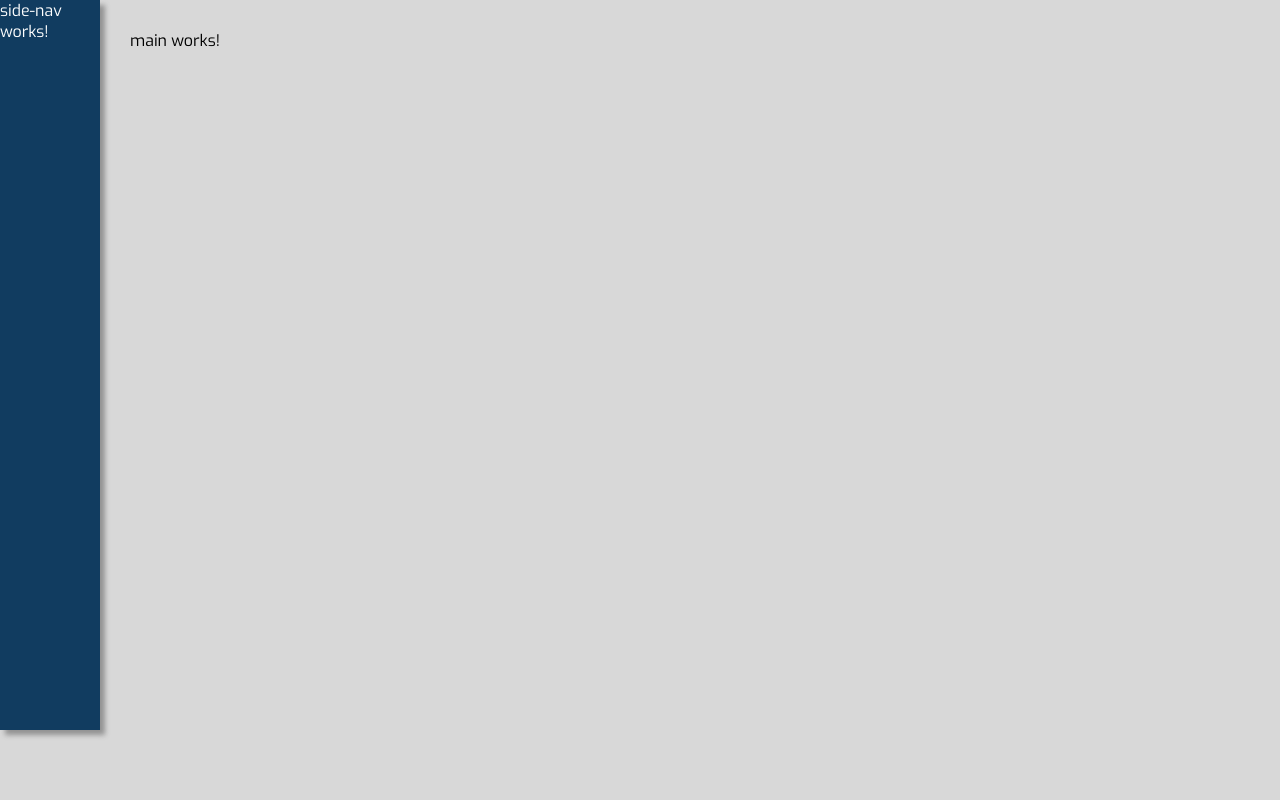
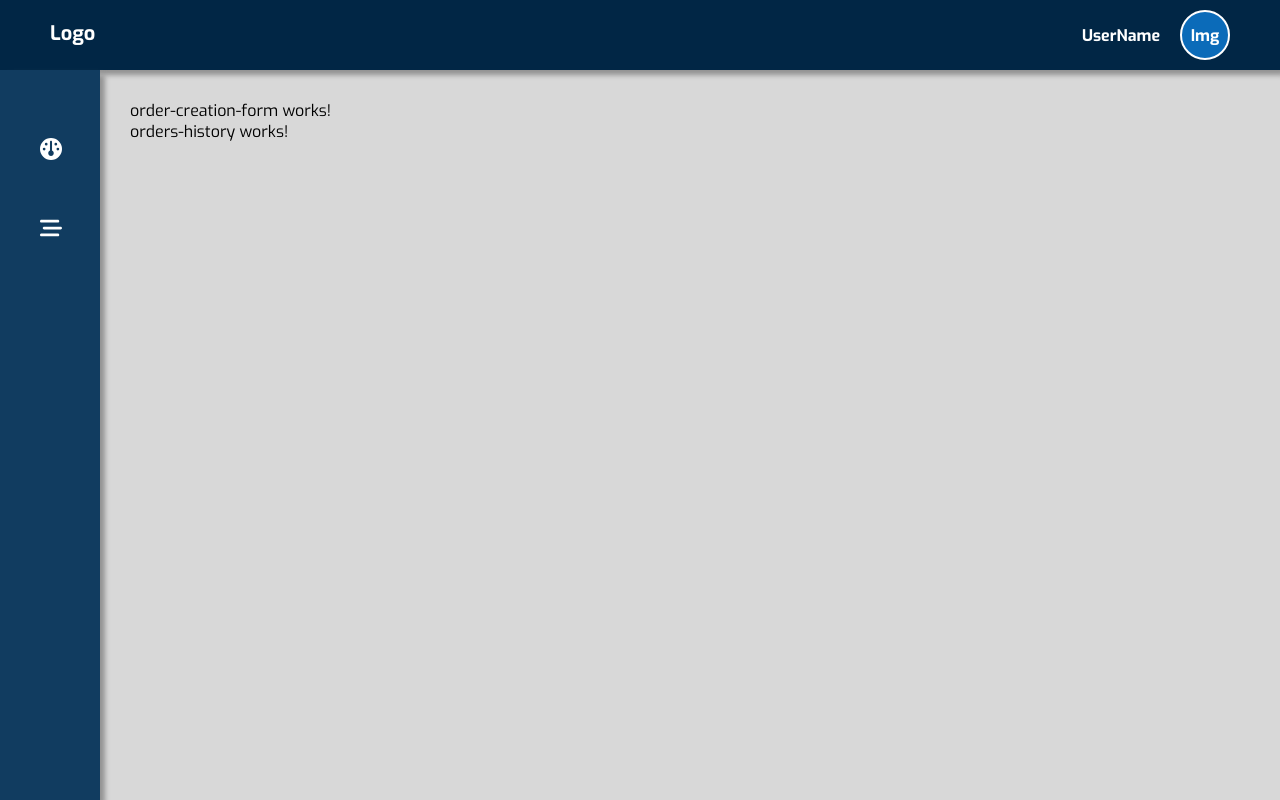
Before and after one commit to Sherifwaelnagaty/Real-Time-Stock-Exchange-Dashboard, an Angular app: page / in a window 1280 px wide. Built offline with nearby package versions, Linux system fonts and the light colour scheme; a web font is replaced by a local one.

Commit message:
Implement sidebar and main Components

```diff
--- a/package.json
+++ b/package.json
@@ -18,6 +18,9 @@
     "@angular/platform-browser": "^17.1.0",
     "@angular/platform-browser-dynamic": "^17.1.0",
     "@angular/router": "^17.1.0",
+    "@fortawesome/angular-fontawesome": "^0.14.1",
+    "@fortawesome/fontawesome-svg-core": "^6.4.2",
+    "@fortawesome/free-solid-svg-icons": "^6.4.2",
     "rxjs": "~7.8.0",
     "tslib": "^2.3.0",
     "zone.js": "~0.14.3"
--- a/src/app/app.module.ts
+++ b/src/app/app.module.ts
@@ -10,6 +10,7 @@ import { TopWidgetsComponent } from './top-widgets/top-widgets.component';
 import { OrderCreationFormComponent } from './order-creation-form/order-creation-form.component';
 import { StockDashboardComponent } from './stock-dashboard/stock-dashboard.component';
 import { OrdersHistoryComponent } from './orders-history/orders-history.component';
+import { FontAwesomeModule } from '@fortawesome/angular-fontawesome';
 
 @NgModule({
   declarations: [
@@ -24,7 +25,8 @@ import { OrdersHistoryComponent } from './orders-history/orders-history.componen
   ],
   imports: [
     BrowserModule,
-    AppRoutingModule
+    AppRoutingModule,
+    FontAwesomeModule
   ],
   providers: [],
   bootstrap: [AppComponent]
--- a/src/app/header/header.component.css
+++ b/src/app/header/header.component.css
@@ -0,0 +1,30 @@
+.header {
+  height: 70px;
+  padding: 20px 50px;
+  background-color: rgb(1, 38, 69);
+  color: #fff;
+  display: flex;
+  justify-content: space-between;
+  box-shadow: 5px 5px 5px #939393;
+  .logo {
+    font-weight: bold;
+    font-size: 20px;
+  }
+  .user {
+    display: flex;
+    align-items: center;
+    font-weight: bold;
+    .user-image {
+      width: 50px;
+      height: 50px;
+      border-radius: 50%;
+      border: 2px solid #fff;
+      background-color: rgb(11, 107, 185);
+      margin-left: 20px;
+      display: flex;
+      align-items: center;
+      justify-content: center;
+      font-weight: bold;
+    }
+  }
+}
--- a/src/app/header/header.component.html
+++ b/src/app/header/header.component.html
@@ -0,0 +1,7 @@
+<div class="header">
+  <div class="logo">Logo</div>
+  <div class="user">
+    <div class="user-name">UserName</div>
+    <div class="user-image">Img</div>
+  </div>
+</div>
--- a/src/app/main/main.component.css
+++ b/src/app/main/main.component.css
@@ -0,0 +1,87 @@
+.top-section {
+  @media only screen and (max-width: 1600px) {
+    width: 1280px;
+  }
+  @media only screen and (max-width: 1500px) {
+    width: 1180px;
+  }
+  @media only screen and (max-width: 1400px) {
+    width: 1080px;
+  }
+  @media only screen and (max-width: 1200px) {
+    width: 980px;
+  }
+}
+.middle-section {
+  display: flex;
+  justify-content: space-between;
+  @media only screen and (max-width: 1600px) {
+    width: 1280px;
+  }
+  @media only screen and (max-width: 1500px) {
+    width: 1180px;
+  }
+  @media only screen and (max-width: 1400px) {
+    width: 1080px;
+  }
+  @media only screen and (max-width: 1200px) {
+    width: 980px;
+  }
+  .widget {
+    height: 350px;
+    background-color: #fff;
+    border-radius: 5px;
+    margin: 10px;
+    box-shadow: 5px 5px 5px #939393;
+    &.left {
+      width: 890px;
+      @media only screen and (max-width: 1600px) {
+        width: 790px;
+      }
+      @media only screen and (max-width: 1500px) {
+        width: 690px;
+      }
+      @media only screen and (max-width: 1400px) {
+        width: 590px;
+      }
+      @media only screen and (max-width: 1200px) {
+        width: 490px;
+      }
+    }
+    &.right {
+      width: 450px;
+    }
+  }
+}
+.bottom-section {
+  display: flex;
+  justify-content: space-between;
+  .widget {
+    height: 250px;
+    background-color: #fff;
+    border-radius: 5px;
+    margin: 10px;
+    box-shadow: 5px 5px 5px #939393;
+    &.left {
+      width: 670px;
+      @media only screen and (max-width: 1200px) {
+        width: 570px;
+      }
+    }
+    &.right {
+      width: 670px;
+      @media only screen and (max-width: 1600px) {
+        width: 570px;
+      }
+      @media only screen and (max-width: 1500px) {
+        width: 470px;
+      }
+      @media only screen and (max-width: 1400px) {
+        width: 370px;
+      }
+      @media only screen and (max-width: 1200px) {
+        width: 370px;
+      }
+    }
+  }
+}
--- a/src/app/main/main.component.html
+++ b/src/app/main/main.component.html
@@ -1 +1,6 @@
-<p>main works!</p>
+<div class="top-section">
+  <app-order-creation-form></app-order-creation-form>
+</div>
+<div class="bottom-section">
+  <app-orders-history></app-orders-history>
+</div>
--- a/src/app/side-nav/side-nav.component.css
+++ b/src/app/side-nav/side-nav.component.css
@@ -0,0 +1,23 @@
+.nav-items {
+  padding-top: 40px;
+  .nav-item {
+    padding: 25px 50px;
+    cursor: pointer;
+    @media only screen and (max-width: 1300px) {
+      padding: 25px 40px;
+    }
+    &:hover {
+      background-color: rgb(1, 38, 69);
+    }
+    fa-icon {
+      margin-right: 20px;
+      font-size: 22px;
+    }
+    span {
+      display: inline;
+      @media only screen and (max-width: 1300px) {
+        display: none;
+      }
+    }
+  }
+}
--- a/src/app/side-nav/side-nav.component.html
+++ b/src/app/side-nav/side-nav.component.html
@@ -1 +1,10 @@
-<p>side-nav works!</p>
+<div class="nav-items">
+  <div class="nav-item">
+    <fa-icon [icon]="faDashboard"></fa-icon>
+    <span>Dashboard</span>
+  </div>
+  <div class="nav-item">
+    <fa-icon [icon]="faReorder"></fa-icon>
+    <span>Orders</span>
+  </div>
+</div>
--- a/src/app/side-nav/side-nav.component.ts
+++ b/src/app/side-nav/side-nav.component.ts
@@ -1,4 +1,6 @@
 import { Component } from '@angular/core';
+import { faDashboard,faReorder } from '@fortawesome/free-solid-svg-icons';
+
 
 @Component({
   selector: 'app-side-nav',
@@ -6,5 +8,7 @@ import { Component } from '@angular/core';
   styleUrl: './side-nav.component.css'
 })
 export class SideNavComponent {
+  faDashboard=faDashboard;
+  faReorder=faReorder;
 
 }
```
Also changed, not shown: 2 other files (tests, documents, lock files or other folders).
